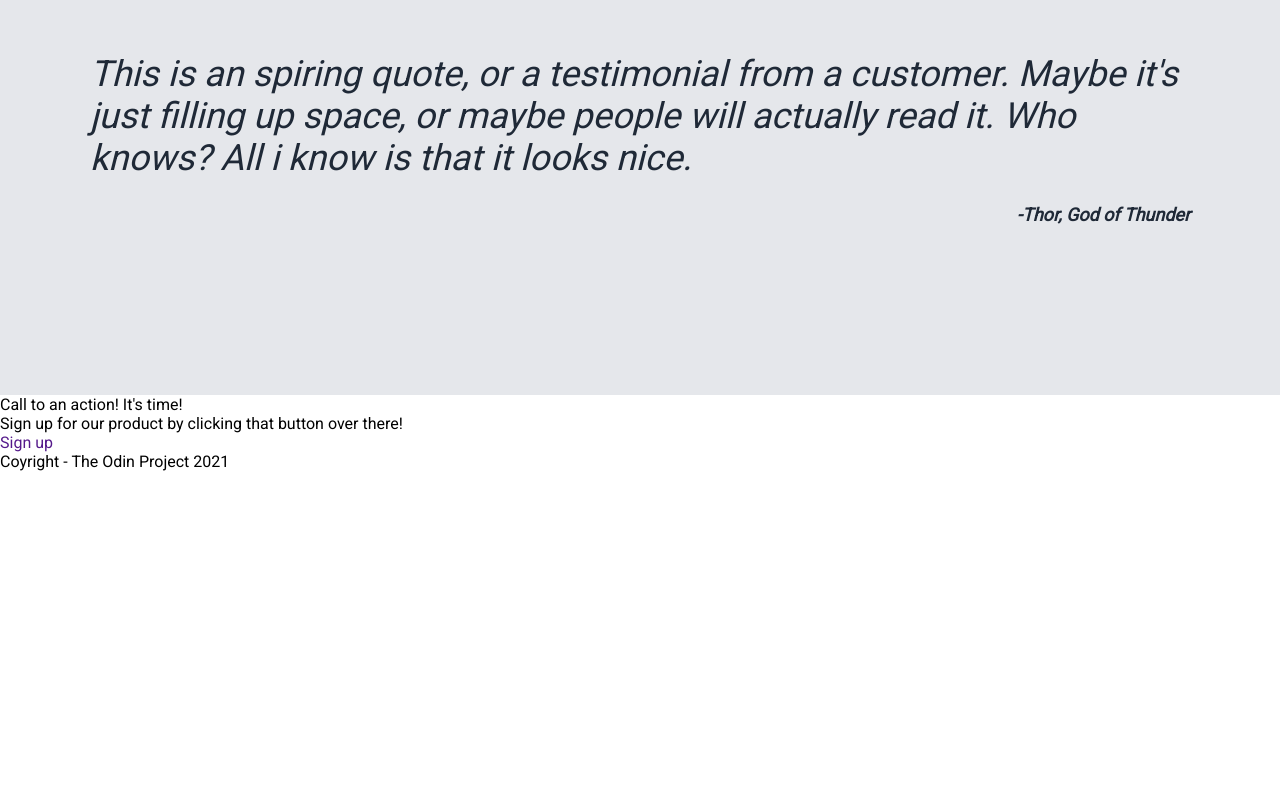
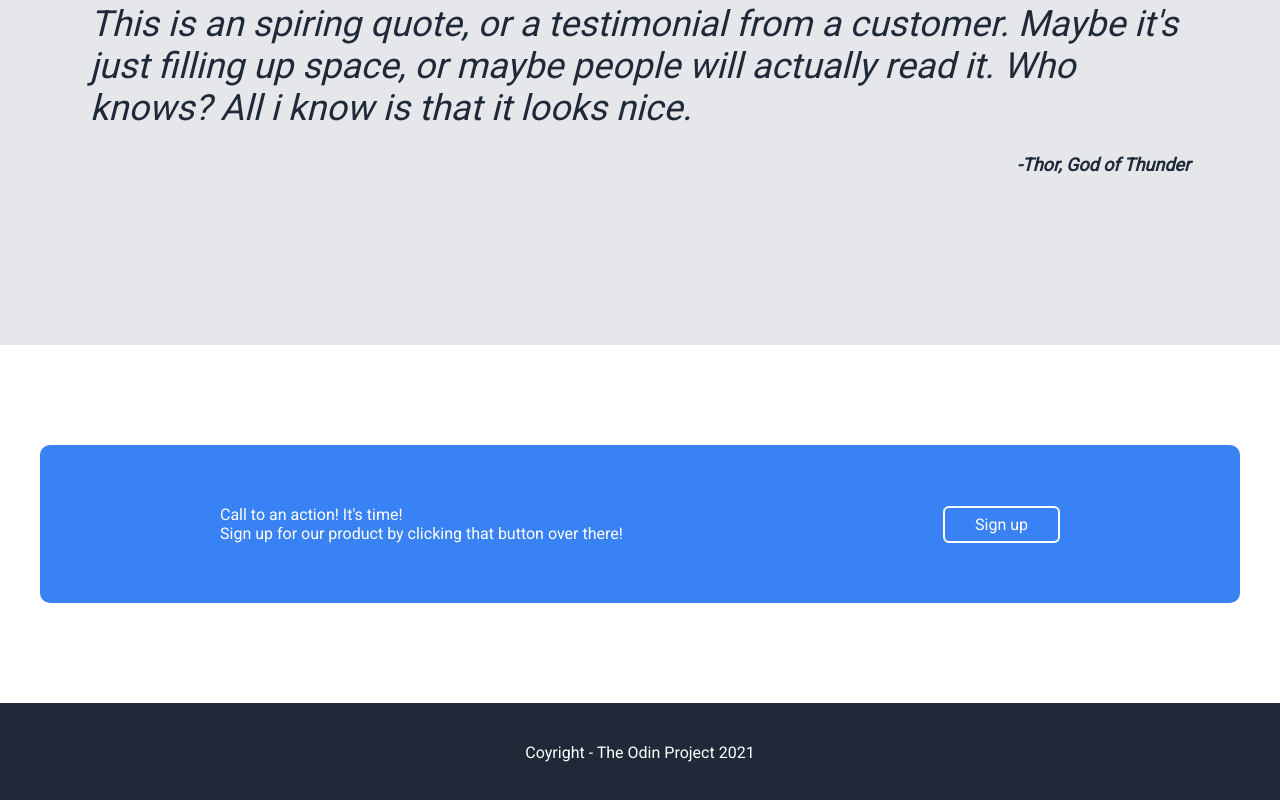
Before and after one commit to betosilvaz/landing-page, a plain HTML site: page index.html in a window 1280 px wide. Shown: the part 1328-2128 px from the top of the page. Before the commit the page ends 1799 px from the top, so only its background shows below. Drawn offline with Linux system fonts and the light colour scheme.

Commit message:
adding signup and footer sections

```diff
--- a/index.html
+++ b/index.html
@@ -26,7 +26,7 @@
                 <a href="" class="signup-button">Sign up</a>
             </div>
             <div class="hero-image">
-                <img src="https://images.unsplash.com/photo-1722448614145-551f03e44e1c?q=80&w=2071&auto=format&fit=crop&ixlib=rb-4.0.3&ixid=M3wxMjA3fDB8MHxwaG90by1wYWdlfHx8fGVufDB8fHx8fA%3D%3D" alt="main page image">
+                <img src="https://images.unsplash.com/photo-1722448614145-551f03e44e1c?q=80&w=2071&auto=format&fit=crop&ixlib=rb-4.0.3&ixid=M3wxMjA3fDB8MHxwaG90by1wYWdlfHx8fGVufDB8fHx8fA%3D%3D" alt="this is a placeholder for an image">
             </div>
        </div>
     </div>
--- a/style.css
+++ b/style.css
@@ -107,7 +107,7 @@ ul {
     display: flex;
     flex-direction: column;
     align-items: center;
-    margin: 20px 0 150px;
+    margin: 20px 0 100px;
 }
 .information-section h3{
     font-size: 36px;
@@ -164,3 +164,44 @@ ul {
     align-self: end;
     margin-top: 25px;
 }
+
+/* ===== SINGUP SECTION ===== */
+
+.signup-section {
+    background-color: white;
+    display: flex;
+    justify-content: center;
+    padding: 100px 0;
+}
+.signup-section > div {
+    display: flex;
+    max-width: 1200px;
+    flex-basis: 1200px;
+    padding: 60px 180px;
+    background-color: #3882f6;
+    color: white;
+    border-radius: 10px;
+    justify-content: space-between;
+    align-items: center;
+}
+.signup-section a {
+    border: 2px solid white;
+    border-radius: 6px;
+    text-decoration: none;
+    color: white;
+    padding: 7px 30px;
+}
+.signup-section a:hover {
+    background-color: white;
+    color: #3882f6;
+}
+
+/* ===== FOOT ===== */
+
+.footer {
+    padding: 40px 0;
+    display: flex;
+    justify-content: center;
+    color: white;
+    background-color: #1F2937;
+}
```
